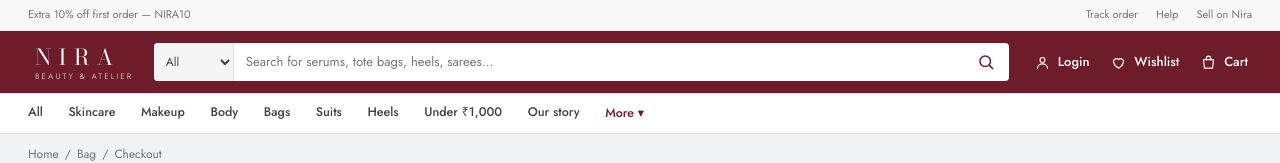
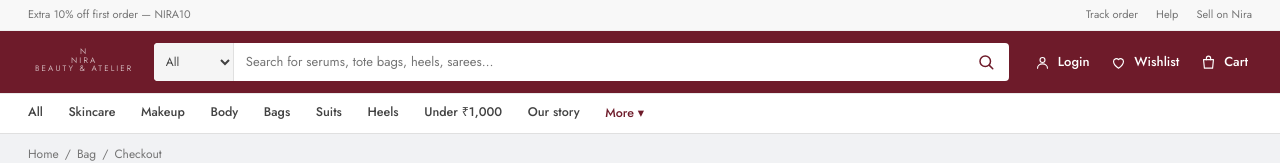
Before and after one commit to aigenerative35-bot/nira-store, a React (Vite) app: page /nira-store/checkout in a window 1280 px wide. Shown: the top 163 px of the page. Built offline with nearby package versions, Linux system fonts and the light colour scheme.

Commit message:
feat: taobao-style UI — orange theme, flash sale, coupons, new checkout

```diff
--- a/src/components/Header.jsx
+++ b/src/components/Header.jsx
@@ -79,7 +79,8 @@ export default function Header() {
           </button>
 
           <Link className="logo" to="/">
-            Nira<span>beauty &amp; atelier</span>
+            <span className="logo__mark">N</span>
+            <span className="logo__txt">Nira<span>beauty &amp; atelier</span></span>
           </Link>
 
           <form className="searchbar" onSubmit={submit} role="search">
@@ -193,7 +194,7 @@ export default function Header() {
             transition={{ type: 'spring', stiffness: 320, damping: 34 }}
           >
             <div className="mnav__h">
-              <span className="logo" style={{ fontSize: 16 }}>Nira</span>
+              <span className="logo"><span className="logo__mark" style={{ width: 26, height: 26, fontSize: 13 }}>N</span><span className="logo__txt" style={{ color: '#fff', fontSize: 15 }}>Nira</span></span>
               <button className="icon-btn" onClick={() => setMnav(false)} aria-label="Close">
                 <Icon.close />
               </button>
```
